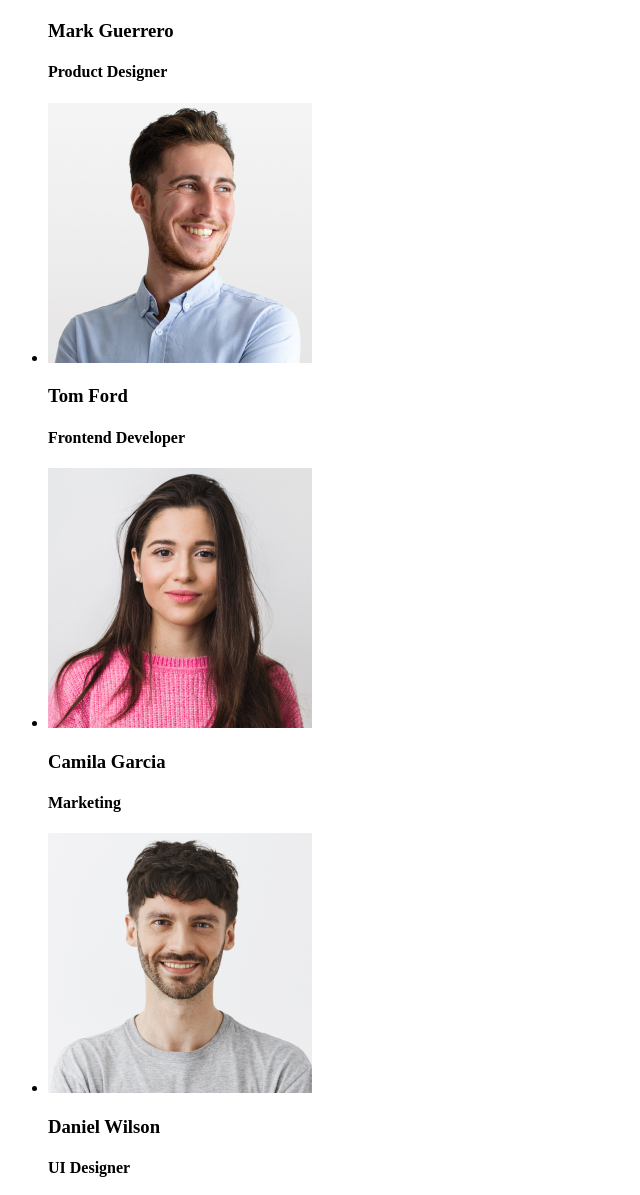
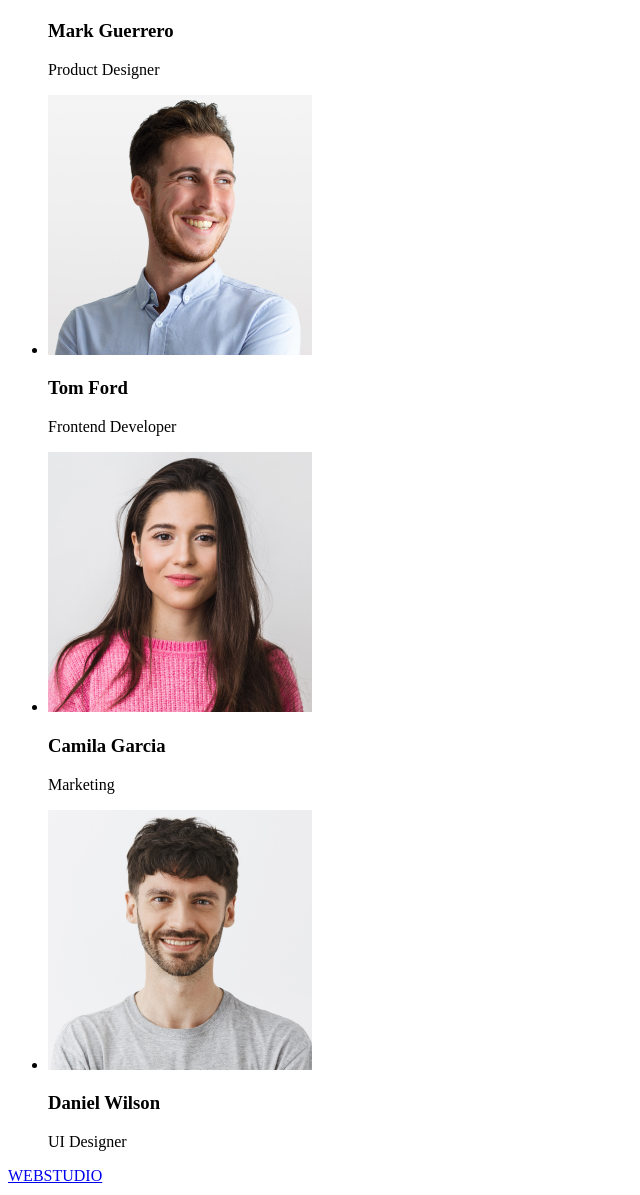
Before and after one commit to Jehmel/goit-markup-hw-01, a plain HTML site: page index.html in a window 1280 px wide. Shown: the part 1902-3097 px from the top of the page, without its empty margins (0-640 px from the left). Drawn offline with Linux system fonts and the light colour scheme.

Commit message:
Update index.html

```diff
--- a/index.html
+++ b/index.html
@@ -113,9 +113,9 @@
               Mark Guerrero
             </h3>
             <p>
-              <h4>
+
                  Product Designer
-              </h4>
+
             </p>
           </li>
           <li>
@@ -128,9 +128,9 @@
               Tom Ford
             </h3>
             <p>
-              <h4>
+
                  Frontend Developer
-              </h4>
+
           </li>
           <li>
             <img
@@ -142,9 +142,9 @@
               Camila Garcia
             </h3>
             <p>
-               <h4>
+
                    Marketing
-               </h4>
+
             </p>
           </li>
           <li>
@@ -157,9 +157,9 @@
               Daniel Wilson
             </h3>
             <p>
-              <h4>
+
                   UI Designer
-              </h4>
+
             </p>
           </li>
         </ul>
```
